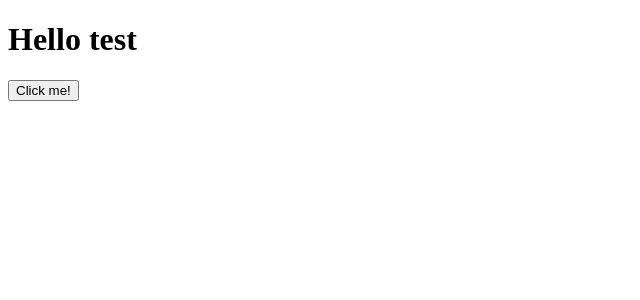
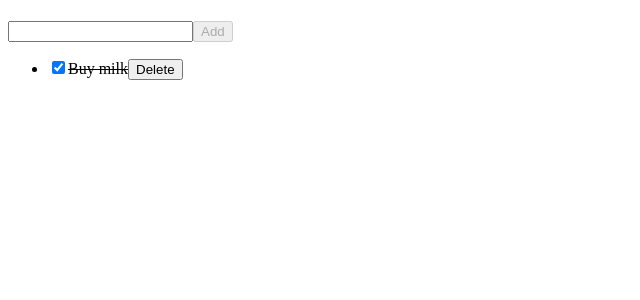
Before and after one commit to sedajune/react-todo-app-1, a React (Create React App) app: page / in a window 1280 px wide. Shown: the top 300 px of the page, without its empty margins (0-640 px from the left). Built offline with nearby package versions, Linux system fonts and the light colour scheme; the HTML template or start-up script is replaced by a standard one.

Commit message:
feat: add todo app

```diff
--- a/package.json
+++ b/package.json
@@ -12,7 +12,8 @@
     "@emotion/react": "^11.7.1",
     "@emotion/styled": "^11.6.0",
     "react": "^17.0.2",
-    "react-dom": "^17.0.2"
+    "react-dom": "^17.0.2",
+    "uuid": "^8.3.2"
   },
   "devDependencies": {
     "@stylelint/postcss-css-in-js": "^0.37.2",
--- a/src/App.jsx
+++ b/src/App.jsx
@@ -1,13 +1,72 @@
-import React from "react";
-import Button from "../src/components/Button";
-
+import React, { useState } from "react";
+import { v4 as uuid } from "uuid";
 const App = () => {
-  return (
-    <div>
-      <h1>Hello test</h1>
-      <Button>Click me!</Button>
-    </div>
-  );
+	const [value, setValue] = useState("");
+	const [todos, setTodos] = useState([
+		{
+			name: "Buy milk",
+			isChecked: true,
+			id: uuid(),
+		},
+	]);
+	return (
+		<div>
+			<h1>{value}</h1>
+			<form
+				onSubmit={event_ => {
+					event_.preventDefault();
+					setTodos([...todos, { name: value, isChecked: false, id: uuid() }]);
+					setValue("");
+				}}
+			>
+				<input
+					type="text"
+					value={value}
+					onChange={event_ => {
+						setValue(event_.target.value);
+					}}
+				/>
+				<button disabled={!value} type="submit">
+					Add
+				</button>
+			</form>
+			<ul>
+				{todos.map((todo, index) => {
+					return (
+						<li key={todo.id}>
+							<label>
+								<input
+									type="checkbox"
+									checked={todo.isChecked}
+									onChange={() => {
+										const update = [...todos];
+										update[index].isChecked = !update[index].isChecked;
+										setTodos(update);
+									}}
+								/>
+								<span
+									style={{
+										textDecoration: todo.isChecked ? "line-through" : "none",
+									}}
+								>
+									{todo.name}
+								</span>
+							</label>
+							<button
+								onClick={() => {
+									const update = [...todos];
+									update.splice(index, 1);
+									setTodos(update);
+								}}
+							>
+								Delete
+							</button>
+						</li>
+					);
+				})}
+			</ul>
+		</div>
+	);
 };
 
 export default App;
```
